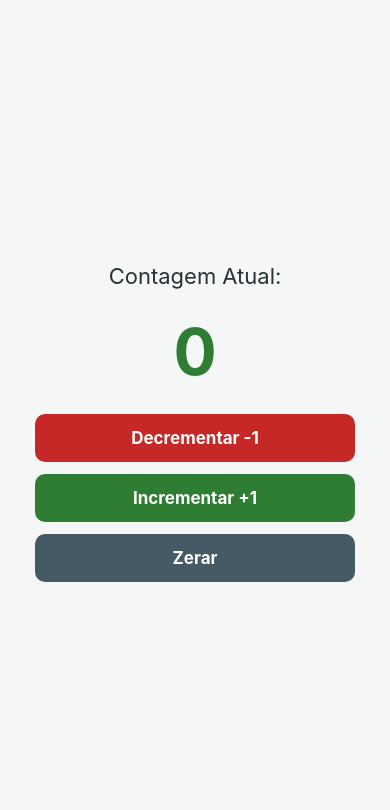
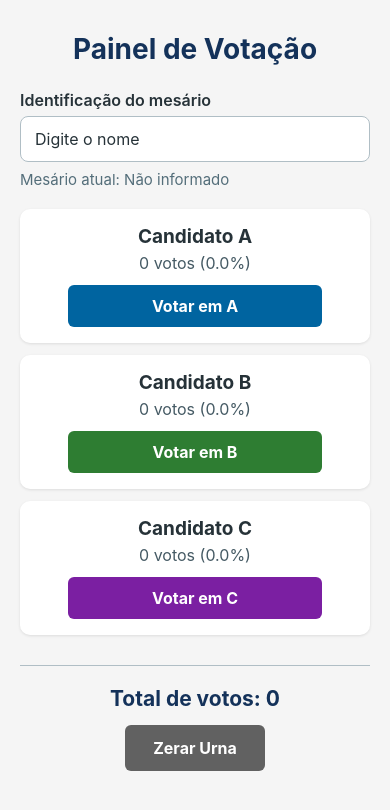
Before and after one commit to LucaxOP/inf-204-pratica-01, a React Native app: screen / in a window 390 px wide. Shown: the top 810 px of the page. Built offline with nearby package versions, Linux system fonts and the light colour scheme.

Commit message:
feat: implementa simulador de votacao da pratica 04

```diff
--- a/App.js
+++ b/App.js
@@ -1,94 +1,204 @@
 import React, { useState } from "react";
-import { StyleSheet, Text, TouchableOpacity, View } from "react-native";
+import {
+  SafeAreaView,
+  ScrollView,
+  StyleSheet,
+  Text,
+  TextInput,
+  TouchableOpacity,
+  View,
+} from "react-native";
+
+const { calcularTotal, calcularPorcentagem } = require("./votacao");
+
+const candidatos = [
+  { id: "A", nome: "Candidato A", cor: "#0064A0" },
+  { id: "B", nome: "Candidato B", cor: "#2E7D32" },
+  { id: "C", nome: "Candidato C", cor: "#7B1FA2" },
+];
 
 export default function App() {
-  const [contagem, setContagem] = useState(0);
+  const [votosA, setVotosA] = useState(0);
+  const [votosB, setVotosB] = useState(0);
+  const [votosC, setVotosC] = useState(0);
+  const [nomeMesario, setNomeMesario] = useState("");
 
-  const decrementar = () => {
-    setContagem((valorAtual) => Math.max(0, valorAtual - 1));
+  const totalVotos = calcularTotal(votosA, votosB, votosC);
+  const votos = { A: votosA, B: votosB, C: votosC };
+  const registrarVoto = {
+    A: () => setVotosA((valorAnterior) => valorAnterior + 1),
+    B: () => setVotosB((valorAnterior) => valorAnterior + 1),
+    C: () => setVotosC((valorAnterior) => valorAnterior + 1),
+  };
+
+  const zerarUrna = () => {
+    setVotosA(0);
+    setVotosB(0);
+    setVotosC(0);
   };
 
   return (
-    <View style={styles.container}>
-      <Text style={styles.titulo}>Contagem Atual:</Text>
-      <Text style={styles.numero}>{contagem}</Text>
+    <SafeAreaView style={styles.areaSegura}>
+      <ScrollView
+        contentContainerStyle={styles.container}
+        keyboardShouldPersistTaps="handled"
+      >
+        <Text style={styles.titulo}>Painel de Votação</Text>
 
-      <View style={styles.botoes}>
-        <TouchableOpacity
-          accessibilityRole="button"
-          accessibilityLabel="Decrementar a contagem em um"
-          activeOpacity={0.75}
-          onPress={decrementar}
-          style={[styles.botao, styles.botaoDecrementar]}
-        >
-          <Text style={styles.textoBotao}>Decrementar -1</Text>
-        </TouchableOpacity>
+        <View style={styles.painelMesario}>
+          <Text style={styles.rotuloInput}>Identificação do mesário</Text>
+          <TextInput
+            accessibilityLabel="Nome do mesário"
+            autoCapitalize="words"
+            onChangeText={setNomeMesario}
+            placeholder="Digite o nome"
+            style={styles.input}
+            value={nomeMesario}
+          />
+          <Text style={styles.mesarioAtual}>
+            Mesário atual: {nomeMesario.trim() || "Não informado"}
+          </Text>
+        </View>
 
-        <TouchableOpacity
-          accessibilityRole="button"
-          accessibilityLabel="Incrementar a contagem em um"
-          activeOpacity={0.75}
-          onPress={() => setContagem((valorAtual) => valorAtual + 1)}
-          style={[styles.botao, styles.botaoIncrementar]}
-        >
-          <Text style={styles.textoBotao}>Incrementar +1</Text>
-        </TouchableOpacity>
+        {candidatos.map((candidato) => {
+          const quantidadeVotos = votos[candidato.id];
+          const porcentagem = calcularPorcentagem(quantidadeVotos, totalVotos);
 
-        <TouchableOpacity
-          accessibilityRole="button"
-          accessibilityLabel="Zerar a contagem"
-          activeOpacity={0.75}
-          onPress={() => setContagem(0)}
-          style={[styles.botao, styles.botaoZerar]}
-        >
-          <Text style={styles.textoBotao}>Zerar</Text>
-        </TouchableOpacity>
-      </View>
-    </View>
+          return (
+            <View key={candidato.id} style={styles.candidatoContainer}>
+              <Text style={styles.nomeCandidato}>{candidato.nome}</Text>
+              <Text style={styles.resultadoCandidato}>
+                {quantidadeVotos} {quantidadeVotos === 1 ? "voto" : "votos"} ({porcentagem.toFixed(1)}%)
+              </Text>
+              <TouchableOpacity
+                accessibilityLabel={`Votar no ${candidato.nome}`}
+                accessibilityRole="button"
+                activeOpacity={0.75}
+                onPress={registrarVoto[candidato.id]}
+                style={[styles.botaoVotar, { backgroundColor: candidato.cor }]}
+              >
+                <Text style={styles.textoBotao}>Votar em {candidato.id}</Text>
+              </TouchableOpacity>
+            </View>
+          );
+        })}
+
+        <View style={styles.rodape}>
+          <Text style={styles.totalTexto}>Total de votos: {totalVotos}</Text>
+          <TouchableOpacity
+            accessibilityLabel="Zerar todos os votos da urna"
+            accessibilityRole="button"
+            activeOpacity={0.75}
+            onPress={zerarUrna}
+            style={styles.botaoZerar}
+          >
+            <Text style={styles.textoBotao}>Zerar Urna</Text>
+          </TouchableOpacity>
+        </View>
+      </ScrollView>
+    </SafeAreaView>
   );
 }
 
 const styles = StyleSheet.create({
+  areaSegura: {
+    flex: 1,
+    backgroundColor: "#F5F5F5",
+  },
   container: {
-    flex: 1,
-    justifyContent: "center",
+    flexGrow: 1,
     alignItems: "center",
-    padding: 24,
-    backgroundColor: "#f4f7f5"
+    paddingHorizontal: 20,
+    paddingVertical: 32,
   },
   titulo: {
-    fontSize: 22,
-    color: "#263238"
+    marginBottom: 24,
+    color: "#14325A",
+    fontSize: 28,
+    fontWeight: "bold",
   },
-  numero: {
-    marginVertical: 24,
-    fontSize: 64,
+  painelMesario: {
+    width: "100%",
+    maxWidth: 520,
+    marginBottom: 20,
+  },
+  rotuloInput: {
+    marginBottom: 6,
+    color: "#263238",
+    fontSize: 16,
+    fontWeight: "600",
+  },
+  input: {
+    width: "100%",
+    paddingHorizontal: 14,
+    paddingVertical: 12,
+    borderWidth: 1,
+    borderColor: "#B0BEC5",
+    borderRadius: 8,
+    backgroundColor: "#FFFFFF",
+    color: "#263238",
+    fontSize: 16,
+  },
+  mesarioAtual: {
+    marginTop: 8,
+    color: "#546E7A",
+    fontSize: 15,
+  },
+  candidatoContainer: {
+    width: "100%",
+    maxWidth: 520,
+    alignItems: "center",
+    marginBottom: 12,
+    padding: 16,
+    borderRadius: 10,
+    backgroundColor: "#FFFFFF",
+    elevation: 2,
+    shadowColor: "#000000",
+    shadowOffset: { width: 0, height: 1 },
+    shadowOpacity: 0.1,
+    shadowRadius: 3,
+  },
+  nomeCandidato: {
+    color: "#263238",
+    fontSize: 19,
     fontWeight: "bold",
-    color: "#2e7d32"
   },
-  botoes: {
+  resultadoCandidato: {
+    marginBottom: 12,
+    marginTop: 5,
+    color: "#455A64",
+    fontSize: 16,
+  },
+  botaoVotar: {
+    width: "80%",
+    alignItems: "center",
+    padding: 11,
+    borderRadius: 6,
+  },
+  textoBotao: {
+    color: "#FFFFFF",
+    fontSize: 16,
+    fontWeight: "bold",
+  },
+  rodape: {
     width: "100%",
-    maxWidth: 320,
-    gap: 12
+    maxWidth: 520,
+    alignItems: "center",
+    marginTop: 18,
+    paddingTop: 20,
+    borderTopWidth: 1,
+    borderColor: "#B0BEC5",
   },
-  botao: {
-    alignItems: "center",
-    paddingVertical: 14,
-    paddingHorizontal: 20,
-    borderRadius: 10
-  },
-  botaoDecrementar: {
-    backgroundColor: "#c62828"
-  },
-  botaoIncrementar: {
-    backgroundColor: "#2e7d32"
+  totalTexto: {
+    marginBottom: 14,
+    color: "#14325A",
+    fontSize: 21,
+    fontWeight: "bold",
   },
   botaoZerar: {
-    backgroundColor: "#455a64"
+    paddingHorizontal: 28,
+    paddingVertical: 13,
+    borderRadius: 6,
+    backgroundColor: "#616161",
   },
-  textoBotao: {
-    fontSize: 17,
-    fontWeight: "bold",
-    color: "#ffffff"
-  }
 });
```
Also changed, not shown: 1 other file (tests, documents, lock files or other folders).
